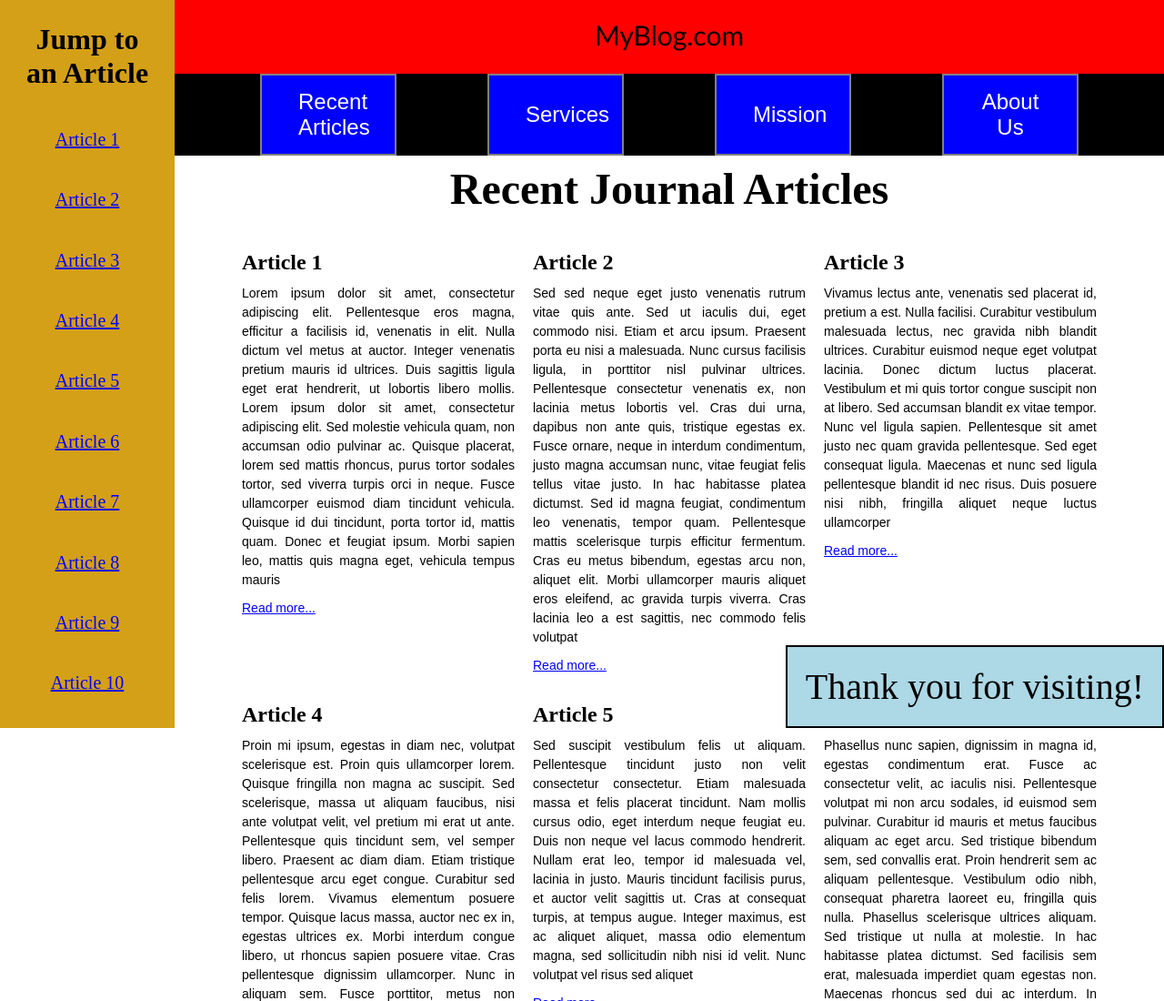
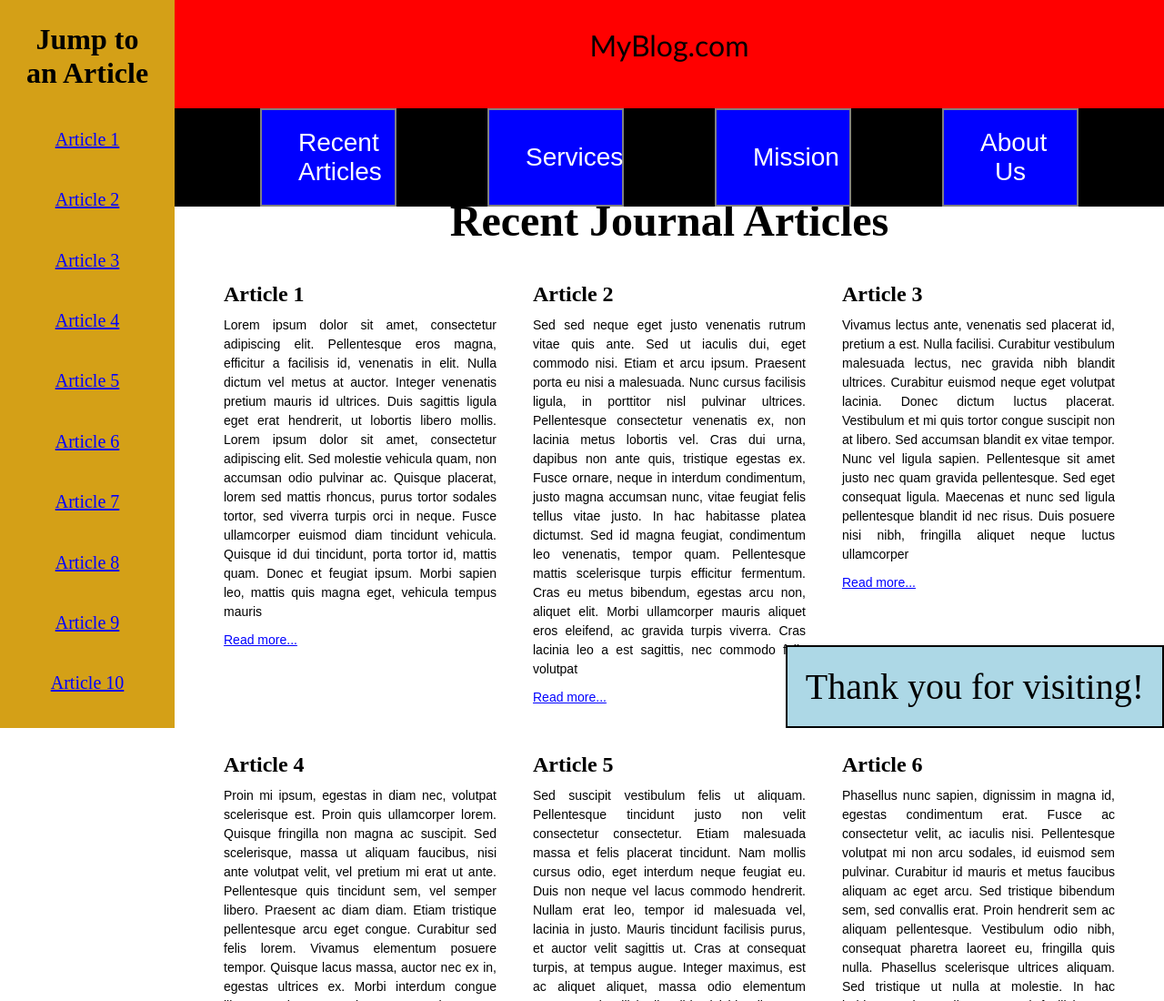
Before and after one commit to ConnorRupp/ConnorRupp.github.io, a plain HTML site: page html-5.html in a window 1280 px wide. Shown: the top 1100 px of the page at 91% size. Drawn offline with Linux system fonts and the light colour scheme.

Commit message:
quick fix

```diff
--- a/html-5css.css
+++ b/html-5css.css
@@ -54,15 +54,14 @@ header {
     left: 15%;
     width: 85%;
     background-color: red;
-    padding-top: 20px;
-    z-index: 100;
+    padding-top: 30px;
 }
 
 header > p {
-    font-size: 30px;
+    font-size: 32px;
+    font-family: 'Trebuchet MS', 'Lucida Sans Unicode', 'Lucida Grande', 'Lucida Sans', Arial, sans-serif;
     text-align: center;
-    margin-bottom: 25px;
-    font-family: 'Trebuchet MS', 'Lucida Sans Unicode', 'Lucida Grande', 'Lucida Sans', Arial, sans-serif;
+    margin-bottom: 50px;
 }
 
 header nav {
@@ -78,8 +77,8 @@ header nav button {
     background-color: blue;
     color: white;
     border: 2px solid gray;
-    padding: 15px 40px;
-    font-size: 24px;
+    padding: 20px 40px;
+    font-size: 28px;
     flex: 1 1 auto;
     min-width: 150px;
     margin: 0px;
@@ -90,14 +89,14 @@ h1 {
     font-family: 'Times New Roman', Times, serif;
     font-size: 48px;
     margin: 40px 0px;
-    padding-top: 140px;
+    padding-top: 175px;
 }
 
 #container {
-    padding: 0px 40px;
+    padding: 0px 50px;
     display: flex;
     flex-wrap: wrap;
-    gap: 20px;
+    gap: 40px;
     margin-bottom: 40px;
     justify-content: center;
 }
```
